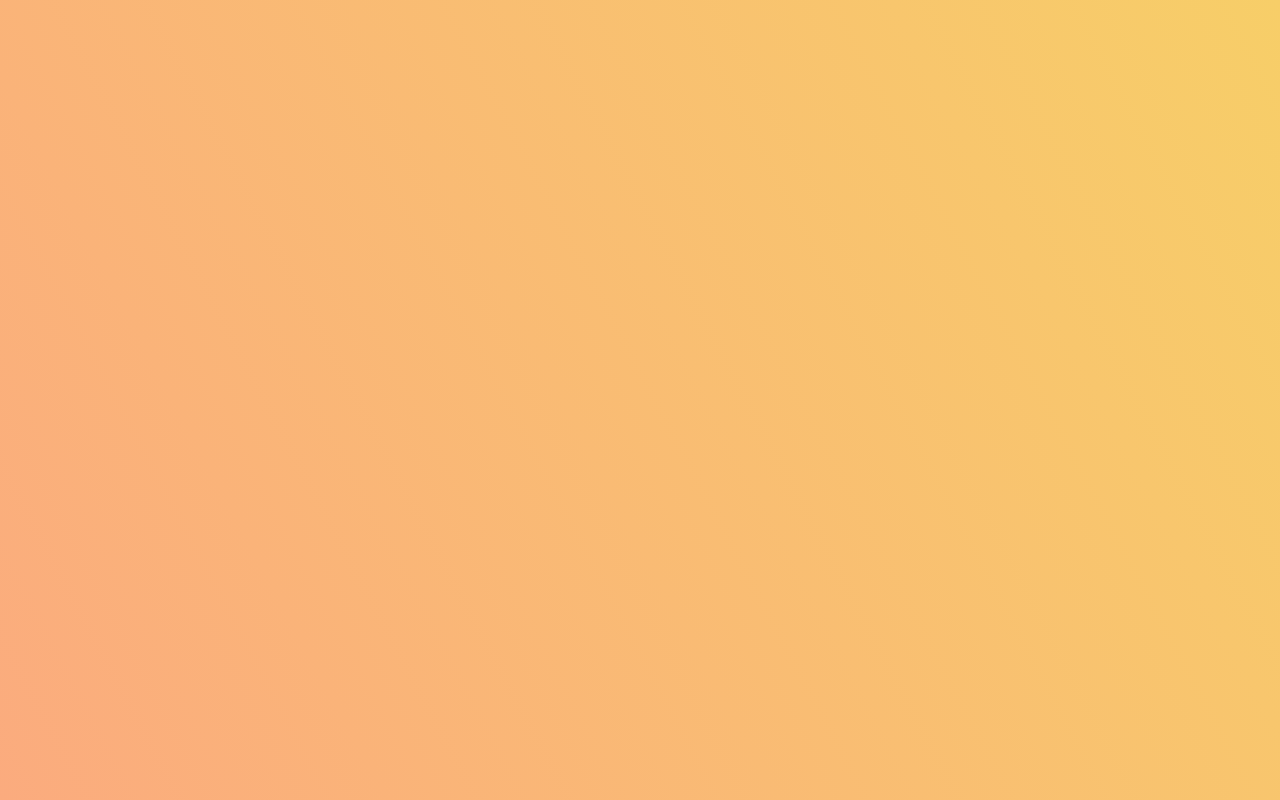
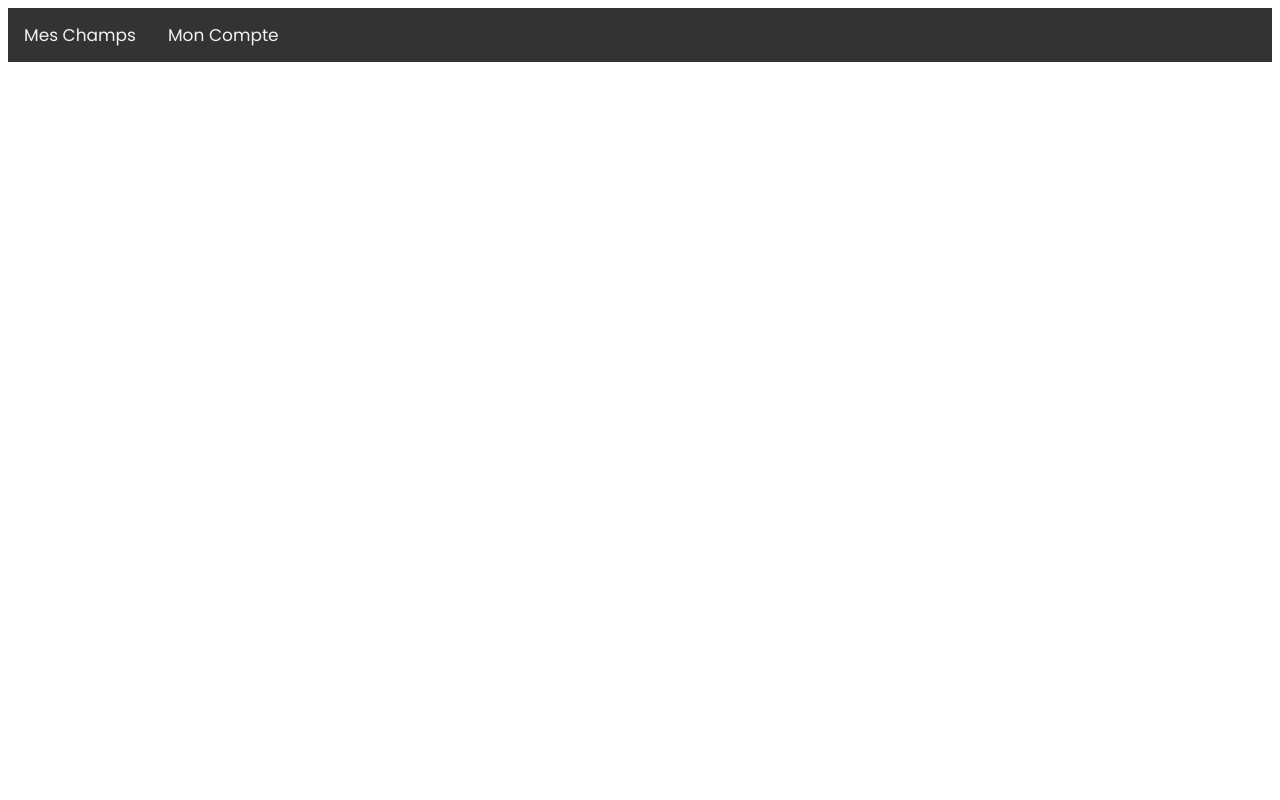
Before and after one commit to Sandra-I/T-Maj-Voltron-Epitech, a Vue app: page /dashBDD in a window 1280 px wide. Before the commit this address had no page. Built offline with nearby package versions, Linux system fonts and the light colour scheme.

Commit message:
Add front

```diff
--- a/package.json
+++ b/package.json
@@ -9,14 +9,18 @@
   },
   "dependencies": {
     "axios": "^0.21.1",
+    "bootstrap": "^5.0.2",
+    "bootstrap-vue": "^2.21.2",
     "chokidar": "^3.5.2",
     "core-js": "^3.6.5",
     "es6-promise": "^4.2.8",
-    "vue": "^3.0.0",
+    "vue": "^3.1.4",
     "vue-router": "^4.0.5",
+    "vuetify": "^2.5.6",
     "vuex": "^4.0.0"
   },
   "devDependencies": {
+    "@nuxtjs/vuetify": "^1.12.1",
     "@vue/cli-plugin-babel": "~4.5.0",
     "@vue/cli-plugin-eslint": "~4.5.0",
     "@vue/cli-service": "~4.5.0",
--- a/src/App.vue
+++ b/src/App.vue
@@ -14,6 +14,7 @@ export default {
 <style>
 @import url('https://fonts.googleapis.com/css2?family=Poppins:wght@400;500;800&display=swap');
 
+/*
 * {
   font-family: 'Poppins', sans-serif;
   margin:0;
@@ -33,6 +34,7 @@ body {
   min-height: 100vh;
   padding:32px;
 }
+*/
 
 img {
   max-width: 100%;
--- /dev/null
+++ b/src/components/DashBDD.vue
@@ -0,0 +1,47 @@
+<template>
+    <div class="topnav">
+        <a href=""> Mes Champs</a>
+        <a href=""> Mon Compte </a>
+    </div>
+
+</template>
+
+<script>
+export default {
+  name: 'DashBDD'
+}
+</script>
+
+<style>
+@import url('https://fonts.googleapis.com/css2?family=Poppins:wght@400;500;800&display=swap');
+
+/* Add a black background color to the top navigation */
+.topnav {
+  background-color: #333;
+  overflow: hidden;
+  font-family: 'Poppins', sans-serif;
+}
+
+/* Style the links inside the navigation bar */
+.topnav a {
+  float: left;
+  color: #f2f2f2;
+  text-align: center;
+  padding: 14px 16px;
+  text-decoration: none;
+  font-size: 17px;
+}
+
+/* Change the color of links on hover */
+.topnav a:hover {
+  background-color: #ddd;
+  color: black;
+}
+
+/* Add a color to the active/current link */
+.topnav a.active {
+  background-color: #04AA6D;
+  color: white;
+}
+
+</style>
--- a/src/router/index.js
+++ b/src/router/index.js
@@ -2,6 +2,7 @@ import { createWebHistory, createRouter } from "vue-router";
 import Home from "@/components/Home.vue";
 import Login from "@/views/Login.vue";
 import Profile from "@/views/Profile.vue";
+import DashBDD from "@/components/DashBDD.vue";
 
 const routes = [
   {
@@ -11,13 +12,19 @@ const routes = [
   },
   {
     name: 'login',
-    path: '/',
+    path: '/login',
     component: Login
   },
   {
     name: 'profile',
     path: '/profile',
     component: Profile,
+    props: true
+  },
+  {
+    name: 'dashBDD',
+    path: '/dashBDD',
+    component: DashBDD,
     props: true
   },
 ]
```
Also changed, not shown: 1 other file (tests, documents, lock files or other folders).
